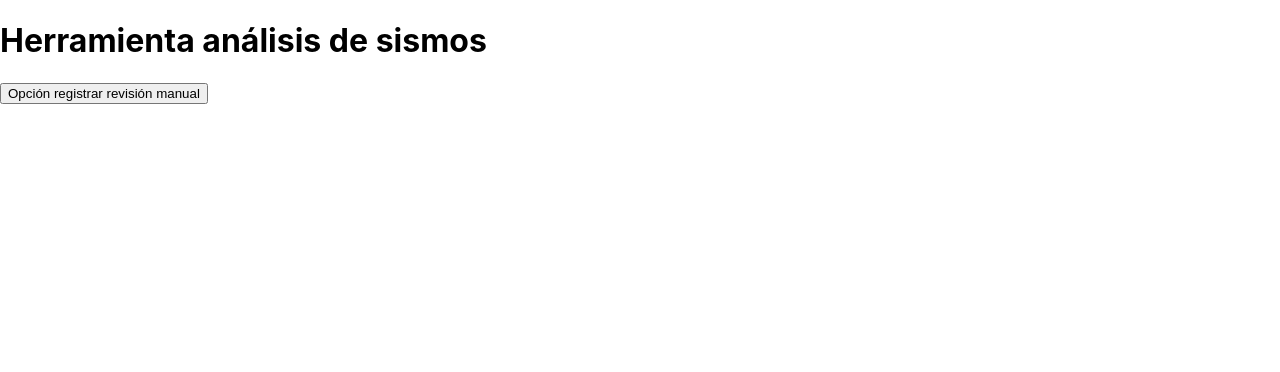
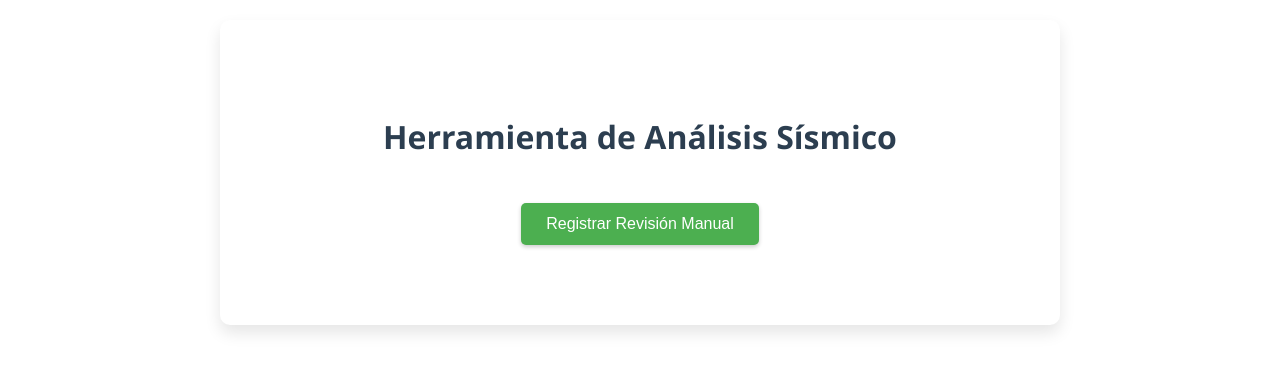
Before and after one commit to dragunDaniel/PPAI_DSI_Backend, a React (Create React App) app in the folder frontend/: page / in a window 1280 px wide. Shown: the top 372 px of the page. Built offline with nearby package versions, Linux system fonts and the light colour scheme.

Commit message:
Embelleciendo el front

```diff
--- a/frontend/src/App.js
+++ b/frontend/src/App.js
@@ -18,7 +18,7 @@ function App() {
   const [confirmError, setConfirmError] = useState(null);
   // State to store success message after confirming selection
   const [confirmSuccess, setConfirmSuccess] = useState(null);
-  // NEW STATE: To store the DatosRegistradosDTO received after selection
+  // State to store the DatosRegistradosDTO received after selection
   const [registeredData, setRegisteredData] = useState(null);
 
   // Function to handle the button click and change the page, also fetches data.
@@ -31,7 +31,7 @@ function App() {
     setSelectedEvent(null); // Clear any previous selection
     setConfirmError(null); // Clear any previous confirmation errors
     setConfirmSuccess(null); // Clear any previous confirmation success messages
-    setRegisteredData(null); // NEW: Clear any previous registered data
+    setRegisteredData(null); // Clear any previous registered data
 
     try {
       const response = await fetch(
@@ -68,7 +68,7 @@ function App() {
     setSelectedEvent(event);
     setConfirmError(null);
     setConfirmSuccess(null);
-    setRegisteredData(null); // NEW: Clear registered data on new selection
+    setRegisteredData(null); // Clear registered data on new selection
   };
 
   // Function to send the selected event data to the backend
@@ -97,18 +97,15 @@ function App() {
           headers: {
             "Content-Type": "application/json", // Indicate that the request body is JSON
           },
-          // IMPORTANT CHANGE: Send the full selectedEvent object as JSON in the request body
-          body: JSON.stringify(selectedEvent),
+          body: JSON.stringify(selectedEvent), // Send the full selectedEvent object as JSON in the request body
         }
       );
 
       if (!response.ok) {
-        // If the response is not OK (e.g., 4xx or 5xx status),
-        // try to parse the error body if available.
-        const errorBody = await response.json(); // Backend now sends JSON error objects
+        const errorBody = await response.json();
         throw new Error(
           `HTTP error! status: ${response.status} - ${
-            errorBody.error || response.statusText || 'Unknown error'
+            errorBody.error || response.statusText || "Unknown error"
           }`
         );
       }
@@ -122,8 +119,11 @@ function App() {
     } catch (error) {
       console.error("Error selecting seismic event:", error);
       setConfirmError(`Error al seleccionar el evento: ${error.message}.`);
+      setRegisteredData(null); // Clear registered data on error to ensure displayRegisteredData shows "No data"
     } finally {
       setIsConfirming(false);
+      // Always navigate to this page regardless of success or failure
+      setCurrentPage("displayRegisteredData");
     }
   };
 
@@ -137,60 +137,193 @@ function App() {
     setFetchError(null);
     setConfirmError(null);
     setConfirmSuccess(null);
-    setRegisteredData(null); // NEW: Clear registered data when going back
+    setRegisteredData(null); // Clear registered data when going back
   };
 
-  // Conditional rendering based on the currentPage state.
+  // Function to go back to the manual revision page from the display data page
+  const handleGoBackToManualRevision = () => {
+    setCurrentPage("manualRevision");
+    setRegisteredData(null); // Clear displayed data when going back
+    setConfirmSuccess(null); // Clear success message
+    setConfirmError(null); // Clear any errors
+    // If you want to re-load events when going back to manual revision:
+    // handleButtonClick();
+  };
+
+  // Common styles for buttons
+  const buttonStyle = {
+    padding: "12px 25px",
+    fontSize: "16px",
+    borderRadius: "5px",
+    cursor: "pointer",
+    transition: "background-color 0.3s ease, transform 0.2s ease",
+    border: "none",
+    color: "white",
+    boxShadow: "0 2px 4px rgba(0,0,0,0.2)",
+    margin: "10px 5px",
+  };
+
+  // Style for primary action buttons
+  const primaryButtonStyle = {
+    ...buttonStyle,
+    backgroundColor: "#4CAF50", // Green
+  };
+
+  // Style for disabled buttons
+  const disabledButtonStyle = {
+    ...buttonStyle,
+    backgroundColor: "#cccccc",
+    cursor: "not-allowed",
+  };
+
+  // Style for secondary buttons (e.g., back buttons)
+  const secondaryButtonStyle = {
+    ...buttonStyle,
+    backgroundColor: "#555", // Dark gray
+  };
+
+  // Style for purple buttons
+  const purpleButtonStyle = {
+    ...buttonStyle,
+    backgroundColor: "#800080", // Purple
+  };
+
+  // Style for error messages
+  const errorMessageStyle = {
+    color: "#d32f2f",
+    backgroundColor: "#ffebee",
+    padding: "10px",
+    borderRadius: "4px",
+    border: "1px solid #ef9a9a",
+    marginTop: "15px",
+  };
+
+  // Style for success messages
+  const successMessageStyle = {
+    color: "#2e7d32",
+    backgroundColor: "#e8f5e9",
+    padding: "10px",
+    borderRadius: "4px",
+    border: "1px solid #a5d6a7",
+    marginTop: "15px",
+  };
+
+  // Style for preformatted JSON data display
+  const preStyle = {
+    backgroundColor: "#f8f8f8",
+    padding: "15px",
+    borderRadius: "8px",
+    border: "1px solid #ddd",
+    overflowX: "auto",
+    marginTop: "10px",
+    fontFamily: "monospace",
+    whiteSpace: "pre-wrap",
+    wordBreak: "break-all",
+  };
+
   return (
-    <div>
+    <div
+      style={{
+        fontFamily: "'Segoe UI', Tahoma, Geneva, Verdana, sans-serif",
+        padding: "20px",
+        maxWidth: "800px",
+        margin: "20px auto",
+        backgroundColor: "#ffffff",
+        borderRadius: "10px",
+        boxShadow: "0 8px 16px rgba(0,0,0,0.1)",
+        lineHeight: "1.6",
+        color: "#333",
+      }}
+    >
+      {/* Home Page */}
       {currentPage === "home" && (
-        <div>
-          <h1>Herramienta análisis de sismos</h1>
-          <button onClick={handleButtonClick}>
-            Opción registrar revisión manual
+        <div style={{ textAlign: "center", padding: "50px 0" }}>
+          <h1 style={{ color: "#2c3e50", marginBottom: "30px" }}>
+            Herramienta de Análisis Sísmico
+          </h1>
+          <button onClick={handleButtonClick} style={primaryButtonStyle}>
+            Registrar Revisión Manual
           </button>
         </div>
       )}
 
+      {/* Manual Revision Page (Event Selection) */}
       {currentPage === "manualRevision" && (
-        <div>
-          <h1>Registrar revisión manual</h1>
+        <div style={{ padding: "20px 0" }}>
+          <h1 style={{ color: "#2c3e50", marginBottom: "20px" }}>
+            Registrar Revisión Manual
+          </h1>
 
-          {isLoadingEvents && <p>Cargando eventos sísmicos...</p>}
+          {isLoadingEvents && (
+            <p style={{ textAlign: "center", color: "#555" }}>
+              Cargando eventos sísmicos...
+            </p>
+          )}
 
-          {fetchError && <p style={{ color: "red" }}>Error: {fetchError}</p>}
+          {fetchError && <p style={errorMessageStyle}>Error: {fetchError}</p>}
 
           {!isLoadingEvents && !fetchError && seismicEvents.length === 0 && (
-            <p>No hay eventos sísmicos no revisados para mostrar.</p>
+            <p style={{ textAlign: "center", color: "#666", padding: "20px 0" }}>
+              No hay eventos sísmicos no revisados para mostrar.
+            </p>
           )}
 
           {!isLoadingEvents && !fetchError && seismicEvents.length > 0 && (
             <div>
-              <h2>Seleccione un evento sísmico:</h2>
-              <div>
+              <h2 style={{ color: "#34495e", marginBottom: "15px" }}>
+                Seleccione un evento sísmico:
+              </h2>
+              <div
+                style={{
+                  maxHeight: "400px",
+                  overflowY: "auto",
+                  border: "1px solid #e0e0e0",
+                  borderRadius: "8px",
+                  padding: "10px",
+                  backgroundColor: "#f9f9f9",
+                }}
+              >
                 {seismicEvents.map((event) => (
                   <div
                     key={event.id}
                     onClick={() => handleSelectEvent(event)}
                     style={{
-                      border: "1px solid gray",
-                      padding: "10px",
-                      margin: "5px",
+                      border:
+                        selectedEvent && selectedEvent.id === event.id
+                          ? "2px solid #007bff"
+                          : "1px solid #e0e0e0",
+                      padding: "15px",
+                      margin: "10px 0",
+                      borderRadius: "8px",
                       cursor: "pointer",
                       backgroundColor:
                         selectedEvent && selectedEvent.id === event.id
-                          ? "lightblue"
-                          : "white",
+                          ? "#eaf6ff" // Light blue for selected
+                          : "#ffffff", // White for unselected
+                      boxShadow:
+                        selectedEvent && selectedEvent.id === event.id
+                          ? "0 4px 8px rgba(0, 123, 255, 0.2)"
+                          : "0 2px 4px rgba(0,0,0,0.05)",
+                      transition: "all 0.3s ease",
+                      display: "flex",
+                      flexDirection: "column",
+                      gap: "5px",
                     }}
                   >
-                    <p>
-                      Fecha y hora ocurrencia:{" "}
+                    <p style={{ margin: 0, fontWeight: "bold", color: "#333" }}>
+                      ID: {event.id}
+                    </p>
+                    <p style={{ margin: 0 }}>
+                      <strong style={{ color: "#0056b3" }}>
+                        Fecha y hora ocurrencia:
+                      </strong>{" "}
                       {event.fechaHoraOcurrencia
                         ? new Date(event.fechaHoraOcurrencia).toLocaleString()
                         : "N/A"}
                     </p>
-                    <p>
-                      Epicentro: Lat{" "}
+                    <p style={{ margin: 0 }}>
+                      <strong style={{ color: "#0056b3" }}>Epicentro:</strong>{" "}
+                      Lat{" "}
                       {event.latitudEpicentro !== undefined
                         ? event.latitudEpicentro.toFixed(4)
                         : "N/A"}
@@ -199,8 +332,9 @@ function App() {
                         ? event.longitudEpicentro.toFixed(4)
                         : "N/A"}
                     </p>
-                    <p>
-                      Hipocentro: Lat{" "}
+                    <p style={{ margin: 0 }}>
+                      <strong style={{ color: "#0056b3" }}>Hipocentro:</strong>{" "}
+                      Lat{" "}
                       {event.latitudHipocentro !== undefined
                         ? event.latitudHipocentro.toFixed(4)
                         : "N/A"}
@@ -214,16 +348,11 @@ function App() {
               </div>
 
               {selectedEvent && (
-                <div>
-                  <h2>Detalles del Evento Seleccionado</h2>
-                  <pre
-                    style={{
-                      border: "1px solid lightgray",
-                      padding: "10px",
-                      backgroundColor: "#f0f0f0",
-                      overflow: "auto",
-                    }}
-                  >
+                <div style={{ marginTop: "20px", padding: "15px", border: "1px solid #e0e0e0", borderRadius: "8px", backgroundColor: "#fdfdfd" }}>
+                  <h2 style={{ color: "#34495e", marginBottom: "10px" }}>
+                    Detalles del Evento Seleccionado
+                  </h2>
+                  <pre style={preStyle}>
                     {JSON.stringify(selectedEvent, null, 2)}
                   </pre>
 
@@ -231,71 +360,70 @@ function App() {
                   <button
                     onClick={handleConfirmSelection}
                     disabled={isConfirming}
-                    style={{
-                      padding: "10px 20px",
-                      fontSize: "16px",
-                      backgroundColor: isConfirming ? "gray" : "green",
-                      color: "white",
-                      border: "none",
-                      cursor: isConfirming ? "not-allowed" : "pointer",
-                      marginTop: "10px",
-                    }}
+                    style={
+                      isConfirming ? disabledButtonStyle : primaryButtonStyle
+                    }
                   >
                     {isConfirming ? "Confirmando..." : "Confirmar Selección"}
                   </button>
-
-                  {confirmSuccess && (
-                    <p style={{ color: "green", marginTop: "10px" }}>
-                      {confirmSuccess}
-                    </p>
-                  )}
-                  {confirmError && (
-                    <p style={{ color: "red", marginTop: "10px" }}>
-                      Error: {confirmError}
-                    </p>
-                  )}
-
-                  {/* NEW: Display DatosRegistradosDTO if available */}
-                  {registeredData && (
-                    <div
-                      style={{
-                        marginTop: "20px",
-                        borderTop: "1px solid #ccc",
-                        paddingTop: "15px",
-                      }}
-                    >
-                      <h3>Datos Registrados para Revisión:</h3>
-                      <pre
-                        style={{
-                          border: "1px solid lightblue",
-                          padding: "10px",
-                          backgroundColor: "#e0f7fa",
-                          overflow: "auto",
-                        }}
-                      >
-                        {JSON.stringify(registeredData, null, 2)}
-                      </pre>
-                    </div>
-                  )}
                 </div>
               )}
             </div>
           )}
-
-          <button
-            onClick={handleGoBack}
-            style={{
-              padding: "10px 20px",
-              fontSize: "16px",
-              backgroundColor: "purple",
-              color: "white",
-              border: "none",
-              cursor: "pointer",
-              marginTop: "20px",
-            }}
-          >
+          {confirmSuccess && (
+            <p style={successMessageStyle}>{confirmSuccess}</p>
+          )}
+          {confirmError && (
+            <p style={errorMessageStyle}>Error: {confirmError}</p>
+          )}
+          <button onClick={handleGoBack} style={purpleButtonStyle}>
             Volver atrás
           </button>
+        </div>
+      )}
+
+      {/* Display Registered Data Page */}
+      {currentPage === "displayRegisteredData" && (
+        <div style={{ padding: "20px 0" }}>
+          <h1 style={{ color: "#2c3e50", marginBottom: "20px" }}>
+            Detalle de la Operación
+          </h1>
+          {confirmSuccess && (
+            <p style={successMessageStyle}>{confirmSuccess}</p>
+          )}
+          {confirmError && (
+            <p style={errorMessageStyle}>Error: {confirmError}</p>
+          )}
+
+          {registeredData ? (
+            <div>
+              <h3 style={{ color: "#34495e", marginBottom: "10px" }}>
+                Datos Registrados para Revisión:
+              </h3>
+              <pre style={preStyle}>
+                {JSON.stringify(registeredData, null, 2)}
+              </pre>
+            </div>
+          ) : (
+            // Only show this message if there was an error AND no registered data
+            !confirmSuccess && !confirmError && (
+              <p style={{ textAlign: "center", color: "#666" }}>
+                No se encontraron datos para mostrar.
+              </p>
+            )
+          )}
+
+          <div style={{ marginTop: "30px", display: "flex", justifyContent: "center", gap: "10px" }}>
+            <button
+              onClick={handleGoBackToManualRevision}
+              style={purpleButtonStyle}
+            >
+              Volver a Selección Manual
+            </button>
+            <button onClick={handleGoBack} style={secondaryButtonStyle}>
+              Volver al Inicio
+            </button>
+          </div>
         </div>
       )}
     </div>
```
